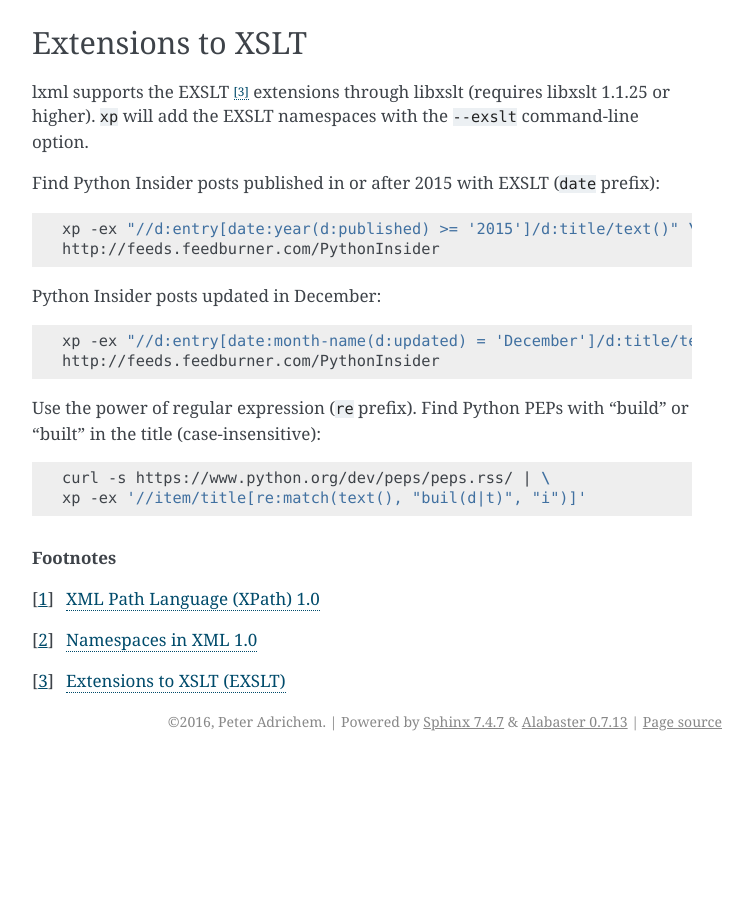
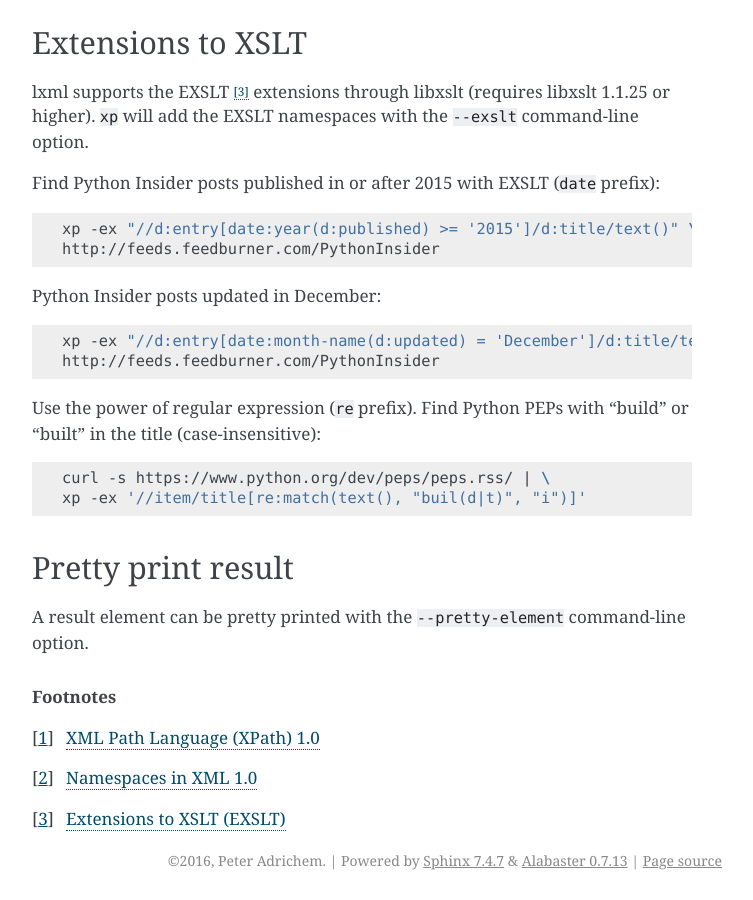
Before and after one commit to peteradrichem/Xul, a Sphinx documentation site: the page built from docs/xp.rst, in a window 1280 px wide and 900 px high, scrolled down 1898 px. Shown: the whole window, without its empty margins (388-1141 px from the left). Built offline with Sphinx 7.4.7, drawn with Linux system fonts in a browser that asks for light colours; before the commit the page ends 2659 px from its top, so only the background shows below that.

Commit message:
documentation: --pretty-element command-line option

```diff
--- a/docs/xp.rst
+++ b/docs/xp.rst
@@ -140,6 +140,10 @@ Find Python PEPs with "build" or "built" in the title (case-insensitive):
    curl -s https://www.python.org/dev/peps/peps.rss/ | \
    xp -ex '//item/title[re:match(text(), "buil(d|t)", "i")]'
 
+Pretty print result
+-------------------
+A result element can be pretty printed with the ``--pretty-element`` command-line option.
+
 
 .. rubric:: Footnotes
 
```
